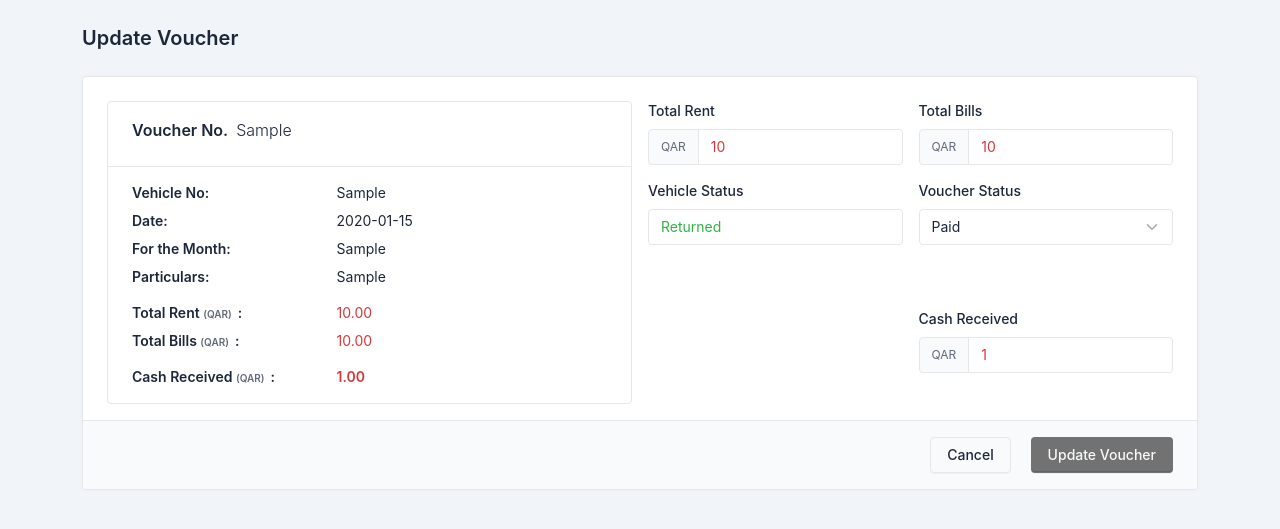
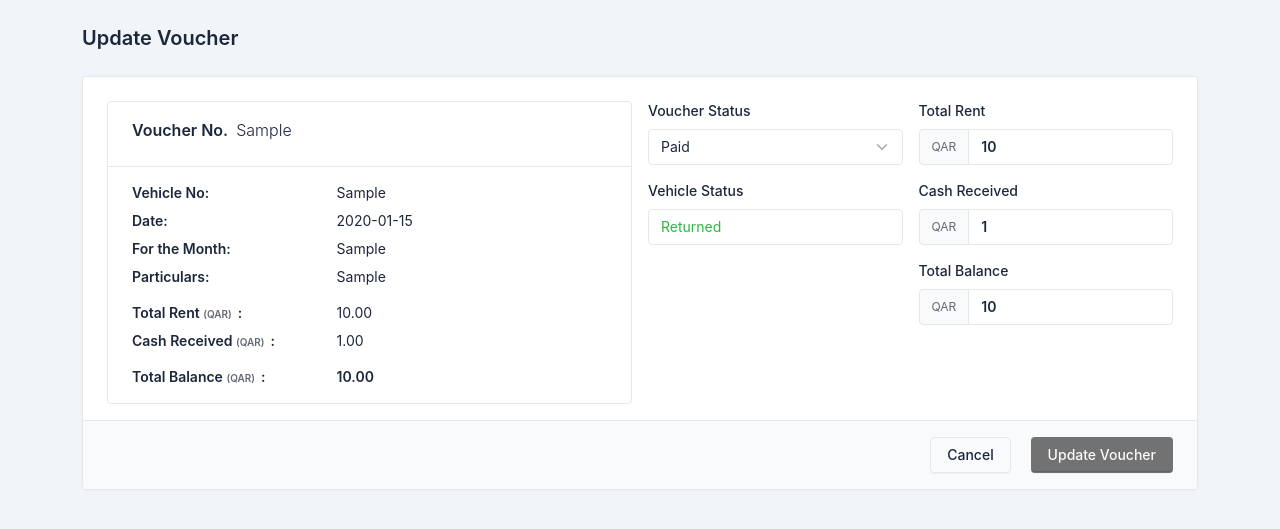
Before and after one commit to bherthchavez/akg-accounting, a Node server app: page /update-voucher/600000000000000000000001 in a window 1280 px wide. Shown: the part 112-641 px from the top of the page. Run offline with Node 20, Linux system fonts and the light colour scheme; a user stored in the database is signed in; tables that the repository leaves empty hold one stand-in row (values such as "Sample post"); some libraries are stand-ins or nearby versions; some web fonts are replaced.

Commit message:
restructure voicher

```diff
--- a/controllers/dashboard.controller.js
+++ b/controllers/dashboard.controller.js
@@ -68,7 +68,7 @@ module.exports = {
                             };
 
                             res.render('index', {
-                              title: "AKG - Accounting - Dashboard",
+                              title: "AL KATHIRI GROUPS ACCOUNTING",
                               nav: nav,
                               vehicleFound: vehicleFound,
                               vouFound: vouFound,
@@ -132,7 +132,7 @@ module.exports = {
                             };
 
                             res.render('owner-dashboard', {
-                              title: "AKG - Accounting - Dashboard",
+                              title: "AL KATHIRI GROUPS ACCOUNTING",
                               nav: nav,
                               CompanyFound: CompanyFound,
                               vehicleFound: vehicleFound,
--- a/controllers/vehicle.controller.js
+++ b/controllers/vehicle.controller.js
@@ -181,9 +181,6 @@ module.exports = {
                                     })
 
 
-
-
-
                                 req.session.message = {
                                     type: 'info',
                                     message: 'Vehicles deleted successfully!',
--- a/package.json
+++ b/package.json
@@ -16,6 +16,7 @@
     "ejs": "^3.1.8",
     "express": "^4.18.2",
     "express-session": "^1.17.3",
+    "memorystore": "^1.6.7",
     "mongoose": "^6.7.1",
     "mongoose-sequence": "^5.3.1",
     "multer": "^1.4.5-lts.1",
--- a/server.js
+++ b/server.js
@@ -5,7 +5,8 @@ const mongoose = require('mongoose');
 const connectDB = require('./config/dbConn')
 const PORT = process.env.PORT || 3000
 
-const sesion = require('express-session');
+const session = require('express-session');
+const MemoryStore = require('memorystore')(session)
 const passport =require("passport");
 
 const path = require('path')
@@ -16,7 +17,11 @@ app.use(express.json());
 app.use(express.urlencoded({extended: true}));
 app.use(bodyParser.urlencoded({extended: true}));
 
-app.use(sesion({
+app.use(session({
+    cookie: { maxAge: 86400000 },
+    store: new MemoryStore({
+      checkPeriod: 86400000 // prune expired entries every 24h
+    }),
     secret: process.env.SECRET_SESS,
     saveUninitialized: true,
     resave: false
--- a/views/layout/header.ejs
+++ b/views/layout/header.ejs
@@ -330,7 +330,7 @@
             <div class="modal-status bg-success"></div>
             <div class="modal-body text-center py-4">
               <i class="ti ti-circle-check text-green fs--h1"></i>
-              <% if (message.tType==='voucher' ){ %>
+              <% if (message.tType==='voucherV' ){ %>
                 <h3 mt-2>Voucher Created</h3>
                 <% }else if(message.tType==='voucherU' ){ %>
                   <h3 mt-2>Voucher Updated</h3>
--- a/views/sign-in.ejs
+++ b/views/sign-in.ejs
@@ -6,7 +6,7 @@
     <meta charset="utf-8"/>
     <meta name="viewport" content="width=device-width, initial-scale=1, viewport-fit=cover"/>
     <meta http-equiv="X-UA-Compatible" content="ie=edge"/>
-    <title><%= title %></title>
+    <title>AL KATHIRI GROUPS ACCOUNTING</title>
     <!-- CSS files -->
     <link href="../dist/css/tabler.min.css" rel="stylesheet"/>
     <link href="../dist/css/tabler-flags.min.css" rel="stylesheet"/>
--- a/views/update-voucher.ejs
+++ b/views/update-voucher.ejs
@@ -49,11 +49,12 @@
                                 <dt class="col-5">Particulars:</dt>
                                 <dd class="col-7"><%= VoucherFound.particulars %></dd>
                                 <dt class="col-5 mt-2">Total Rent <div class="currency-formated fs-h6">(QAR)</div>:</dt>
-                                <dd id="totalR" class="col-7 text-danger mt-2"><%= (VoucherFound.total_rent).toFixed(2).replace(/\d(?=(\d{3})+\.)/g, '$&,' ) %></dd>
-                                <dt class="col-5">Total Bills <div class="currency-formated fs-h6">(QAR)</div>:</dt>
-                                <dd id="totalB" class="col-7 text-danger"><%= (VoucherFound.total_bills).toFixed(2).replace(/\d(?=(\d{3})+\.)/g, '$&,' ) %></dd>
-                                <dt class="col-5 mt-2">Cash Received <div class="currency-formated fs-h6">(QAR)</div>:</dt>
-                                <dd id="cashR" class="col-7 text-danger mt-2 fw-bold"> <%= (VoucherFound.cash_received).toFixed(2).replace(/\d(?=(\d{3})+\.)/g, '$&,' ) %></dd>
+                                <dd id="totalR" class="col-7 mt-2"><%= (VoucherFound.total_rent).toFixed(2).replace(/\d(?=(\d{3})+\.)/g, '$&,' ) %></dd>
+                                <dt class="col-5 ">Cash Received <div class="currency-formated fs-h6">(QAR)</div>:</dt>
+                                <dd id="cashR" class="col-7 "> <%= (VoucherFound.cash_received).toFixed(2).replace(/\d(?=(\d{3})+\.)/g, '$&,' ) %></dd>
+                                <dt class="col-5 mt-2">Total Balance <div class="currency-formated fs-h6">(QAR)</div>:</dt>
+                                <dd id="totalB" class="col-7 mt-2 fw-bold"><%= (VoucherFound.total_bills).toFixed(2).replace(/\d(?=(\d{3})+\.)/g, '$&,' ) %></dd>
+
                               </dl>
                             </div>
                           <!-- </div> -->
@@ -67,16 +68,16 @@
                     <div class="col-lg-6">
                       <div class="row">
                         <div class="col-sm-12 col-md-6 col-lg-6">
-                        <div class="mb-3">
-                          <label class="form-label">Total Rent</label>
-                          <div class="input-group mb-2">
-                            <span class="input-group-text fs-h5">
-                              QAR
-                            </span>
-                            <input type="text" class="form-control text-danger totalRent"
-                              name="totalRent" value="<%=VoucherFound.total_rent%>" required>
+                          <div class="mb-3">
+                            <div class="form-label">Voucher Status</div>
+
+                                 <select class="form-select" name="status" required>
+                                  <option value="1" <%-VoucherFound.status===1 && 'selected' %>>Paid</option>
+                                  <option value="2" <%-VoucherFound.status===2 && 'selected' %>>Unpaid</option>
+                                  <option value="3" <%-VoucherFound.status===3 && 'selected' %>>Partial Paid</option>
+                                </select>
                           </div>
-                        </div>
+
 
                         <% if (VoucherFound.voucher_for!='Others'){%>
                           <div class="mb-3">
@@ -96,26 +97,17 @@
                           <%}%>
 
                         </div>
+
                         <div class="col-sm-12 col-md-6 col-lg-6">
                           <div class="mb-3">
-                            <label class="form-label">Total Bills</label>
+                            <label class="form-label">Total Rent</label>
                             <div class="input-group mb-2">
                               <span class="input-group-text fs-h5">
                                 QAR
                               </span>
-                              <input type="text" class="form-control text-danger totalBills"
-                                name="totalBills" value="<%=VoucherFound.total_bills%>" required>
+                              <input type="text" class="form-control fw-bold totalRent"
+                                name="totalRent" value="<%=VoucherFound.total_rent%>" required>
                             </div>
-                          </div>
-                          <div class="mb-5">
-                            <div class="form-label">Voucher Status</div>
-
-                                 <select class="form-select" name="status" required>
-                                  <option value="1" <%-VoucherFound.status===1 && 'selected' %>>Paid</option>
-                                  <option value="2" <%-VoucherFound.status===2 && 'selected' %>>Unpaid</option>
-                                  <option value="3" <%-VoucherFound.status===3 && 'selected' %>>Partial Paid</option>
-                                </select>
-
                           </div>
                           <div class="mb-3">
                             <label class="form-label">Cash Received</label>
@@ -123,8 +115,21 @@
                               <span class="input-group-text fs-h5">
                                 QAR
                               </span>
-                              <input type="text" class="form-control text-danger cashReceived"
+                              <input type="text" class="form-control fw-bold cashReceived"
                                 name="cashReceived" value="<%=VoucherFound.cash_received%>" required>
+                            </div>
+                          </div>
+
+
+
+                          <div class="mb-3">
+                            <label class="form-label">Total Balance</label>
+                            <div class="input-group mb-2">
+                              <span class="input-group-text fs-h5">
+                                QAR
+                              </span>
+                              <input type="text" class="form-control fw-bold totalBills"
+                                name="totalBills" value="<%=VoucherFound.total_bills%>" readonly>
                             </div>
                           </div>
 
@@ -170,16 +175,24 @@
 <script>
 
      $(".totalRent").keyup(()=>{
-      getCashR()
-      let rent = + ($(".totalRent").val().split(',').join(''))
-      $('#totalR').text((rent).toFixed(2).replace(/\d(?=(\d{3})+\.)/g, '$&,'));
+      // getCashR()
+      let rentAmount = + ($(".totalRent").val().split(',').join(''))
+      let cashReceived = + ($(".cashReceived").val().split(',').join(''))
+       let billAmount = rentAmount - cashReceived;
+       $(".totalBills").val((billAmount).toFixed(2).replace(/\d(?=(\d{3})+\.)/g, '$&,'));
+      $('#totalR').text((billAmount).toFixed(2).replace(/\d(?=(\d{3})+\.)/g, '$&,'));
+      $('#totalB').text((billAmount).toFixed(2).replace(/\d(?=(\d{3})+\.)/g, '$&,'));
      })
 
-     $(".totalBills").keyup(()=>{
-      getCashR()
-      let bill = + ($(".totalBills").val().split(',').join(''))
-      $('#totalB').text((bill).toFixed(2).replace(/\d(?=(\d{3})+\.)/g, '$&,'));
+     $(".cashReceived").keyup(()=>{
+      let rentAmount = + ($(".totalRent").val().split(',').join(''))
+       let cashReceived = + ($(".cashReceived").val().split(',').join(''))
+       let billAmount = rentAmount - cashReceived;
+      $(".totalBills").val((billAmount).toFixed(2).replace(/\d(?=(\d{3})+\.)/g, '$&,'));
+      $('#cashR').text((cashReceived).toFixed(2).replace(/\d(?=(\d{3})+\.)/g, '$&,'));
+      $('#totalB').text((billAmount).toFixed(2).replace(/\d(?=(\d{3})+\.)/g, '$&,'));
      });
+
 
      const getCashR = ()=>{
       let rentAmount = + ($(".totalRent").val().split(',').join(''))
```
Also changed, not shown: controllers/employee.controller.js (+9 -5 lines), views/create-voucher.ejs (+18 -17 lines), public/attachment/qidFile_1669309318304_289464870_379453034169603_5483403546068040243_n.jpg (added), 1 other file.
